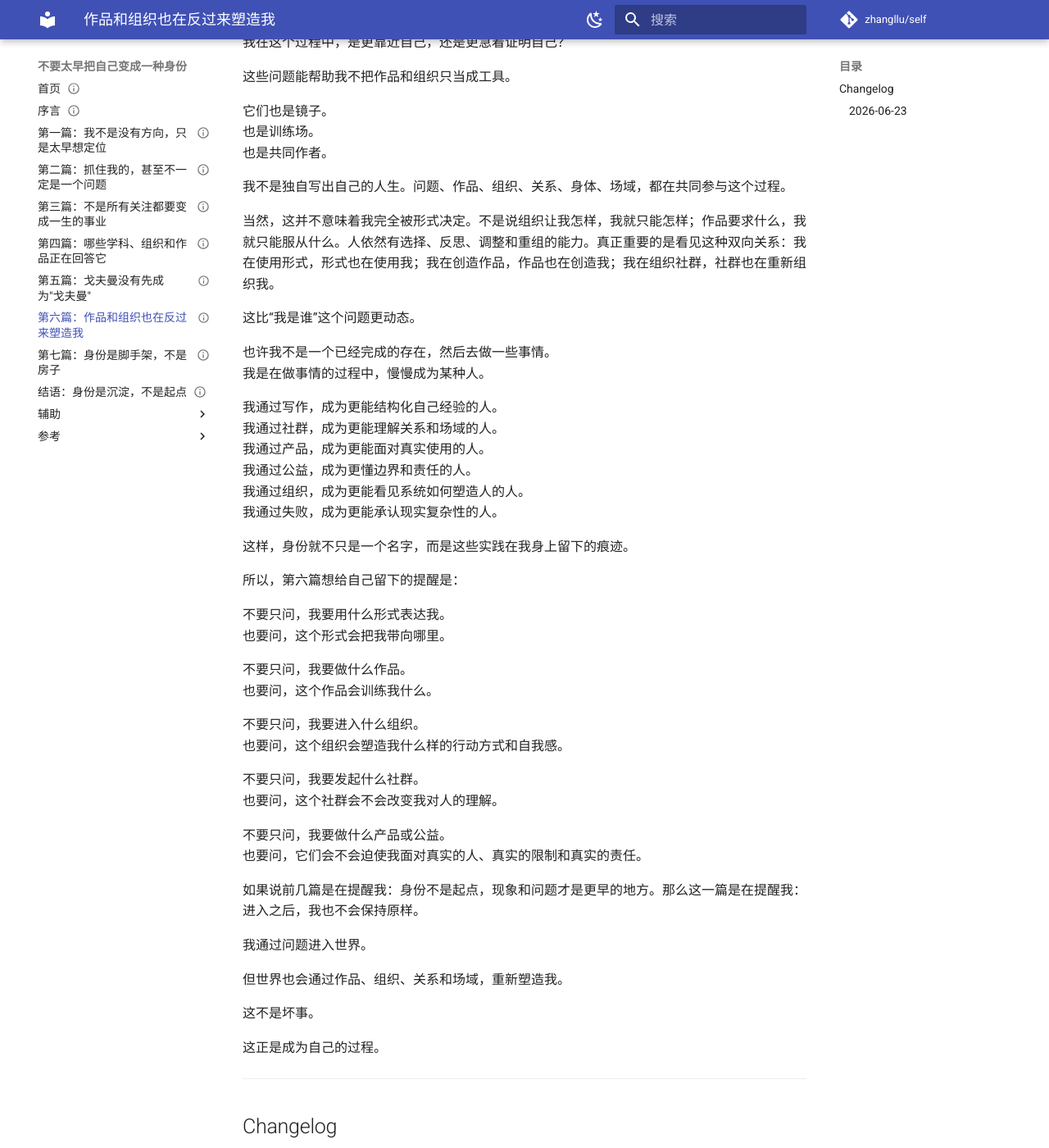
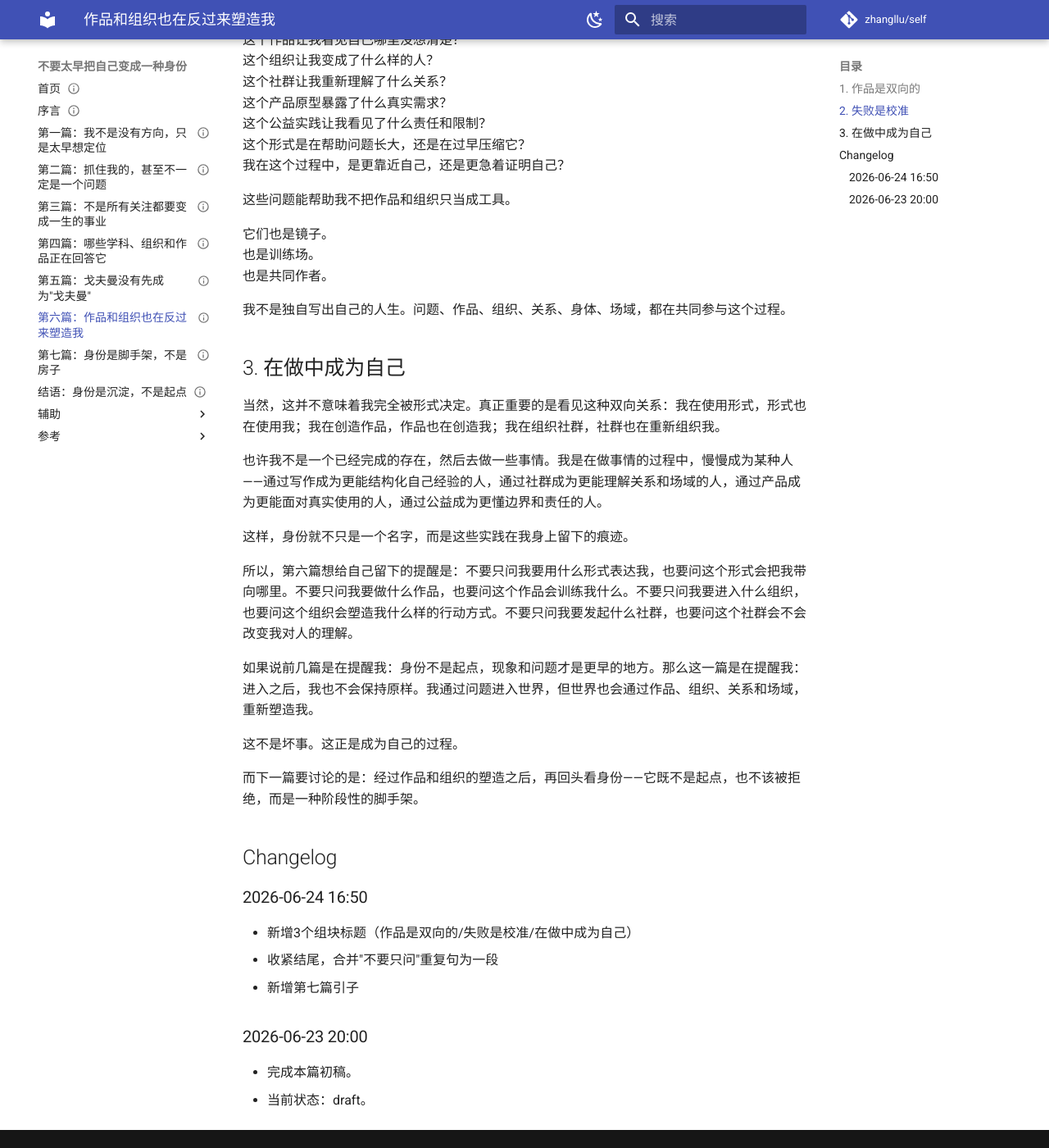
Before and after one commit to zhangllu/self, an MkDocs documentation site: the page built from docs/06-works-and-organizations-shape-me.md, in a window 1280 px wide and 1400 px high, scrolled down 4021 px. Shown: the whole window at 82% size. Built offline with MkDocs 1.6.1 and Material for MkDocs 9.7.7, drawn with Linux system fonts in a browser that asks for light colours; comment, search, counter and statistics services are not loaded; some of the changed text lies outside the part shown.

```diff
--- a/docs/06-works-and-organizations-shape-me.md
+++ b/docs/06-works-and-organizations-shape-me.md
@@ -4,7 +4,7 @@ title_en: "Works and Organizations Shape Me in Return"
 chapter: 6
 status: draft
 created: 2026-06-23
-updated: 2026-06-23
+updated: 2026-06-24
 tags:
   - 作品
   - 组织
@@ -16,6 +16,8 @@ summary: "讨论作品、组织、社群、产品和公益如何反过来塑造
 # 第六篇：作品和组织也在反过来塑造我
 
 前面几篇一直在讲：不要太早把自己变成一种身份。更准确地说，一个人不是先拥有一个固定身份，然后再去选择问题、使用组织、创作作品。真实的过程往往更复杂：我先被某些现象抓住，带着困惑进入一些学科、组织、作品形式和真实场景；而在进入的过程中，这些东西也会反过来帮助我、限制我、训练我、塑造我。
+
+## 1. 作品是双向的
 
 这一点非常重要。
 
@@ -104,6 +106,8 @@ summary: "讨论作品、组织、社群、产品和公益如何反过来塑造
 
 它们帮助我认识问题，也帮助我认识自己。
 
+## 2. 失败是校准
+
 一篇写不下去的文章，可能告诉我：材料还不够。
 一次失败的工作坊，可能告诉我：入口太高，现场承接不住。
 一个推进困难的社群，可能告诉我：大家需要的不只是讨论，还需要节奏和机制。
@@ -139,53 +143,29 @@ summary: "讨论作品、组织、社群、产品和公益如何反过来塑造
 
 我不是独自写出自己的人生。问题、作品、组织、关系、身体、场域，都在共同参与这个过程。
 
-当然，这并不意味着我完全被形式决定。不是说组织让我怎样，我就只能怎样；作品要求什么，我就只能服从什么。人依然有选择、反思、调整和重组的能力。真正重要的是看见这种双向关系：我在使用形式，形式也在使用我；我在创造作品，作品也在创造我；我在组织社群，社群也在重新组织我。
+## 3. 在做中成为自己
 
-这比“我是谁”这个问题更动态。
+当然，这并不意味着我完全被形式决定。真正重要的是看见这种双向关系：我在使用形式，形式也在使用我；我在创造作品，作品也在创造我；我在组织社群，社群也在重新组织我。
 
-也许我不是一个已经完成的存在，然后去做一些事情。
-我是在做事情的过程中，慢慢成为某种人。
-
-我通过写作，成为更能结构化自己经验的人。
-我通过社群，成为更能理解关系和场域的人。
-我通过产品，成为更能面对真实使用的人。
-我通过公益，成为更懂边界和责任的人。
-我通过组织，成为更能看见系统如何塑造人的人。
-我通过失败，成为更能承认现实复杂性的人。
+也许我不是一个已经完成的存在，然后去做一些事情。我是在做事情的过程中，慢慢成为某种人——通过写作成为更能结构化自己经验的人，通过社群成为更能理解关系和场域的人，通过产品成为更能面对真实使用的人，通过公益成为更懂边界和责任的人。
 
 这样，身份就不只是一个名字，而是这些实践在我身上留下的痕迹。
 
-所以，第六篇想给自己留下的提醒是：
+所以，第六篇想给自己留下的提醒是：不要只问我要用什么形式表达我，也要问这个形式会把我带向哪里。不要只问我要做什么作品，也要问这个作品会训练我什么。不要只问我要进入什么组织，也要问这个组织会塑造我什么样的行动方式。不要只问我要发起什么社群，也要问这个社群会不会改变我对人的理解。
 
-不要只问，我要用什么形式表达我。
-也要问，这个形式会把我带向哪里。
+如果说前几篇是在提醒我：身份不是起点，现象和问题才是更早的地方。那么这一篇是在提醒我：进入之后，我也不会保持原样。我通过问题进入世界，但世界也会通过作品、组织、关系和场域，重新塑造我。
 
-不要只问，我要做什么作品。
-也要问，这个作品会训练我什么。
+这不是坏事。这正是成为自己的过程。
 
-不要只问，我要进入什么组织。
-也要问，这个组织会塑造我什么样的行动方式和自我感。
-
-不要只问，我要发起什么社群。
-也要问，这个社群会不会改变我对人的理解。
-
-不要只问，我要做什么产品或公益。
-也要问，它们会不会迫使我面对真实的人、真实的限制和真实的责任。
-
-如果说前几篇是在提醒我：身份不是起点，现象和问题才是更早的地方。那么这一篇是在提醒我：进入之后，我也不会保持原样。
-
-我通过问题进入世界。
-
-但世界也会通过作品、组织、关系和场域，重新塑造我。
-
-这不是坏事。
-
-这正是成为自己的过程。
-
----
+而下一篇要讨论的是：经过作品和组织的塑造之后，再回头看身份——它既不是起点，也不该被拒绝，而是一种阶段性的脚手架。
 
 ## Changelog
 
-### 2026-06-23
+### 2026-06-24 16:50
+- 新增3个组块标题（作品是双向的/失败是校准/在做中成为自己）
+- 收紧结尾，合并"不要只问"重复句为一段
+- 新增第七篇引子
+
+### 2026-06-23 20:00
 - 完成本篇初稿。
 - 当前状态：draft。
```
Also changed, not shown: docs/01-too-early-to-position.md (+4 -1 lines).
